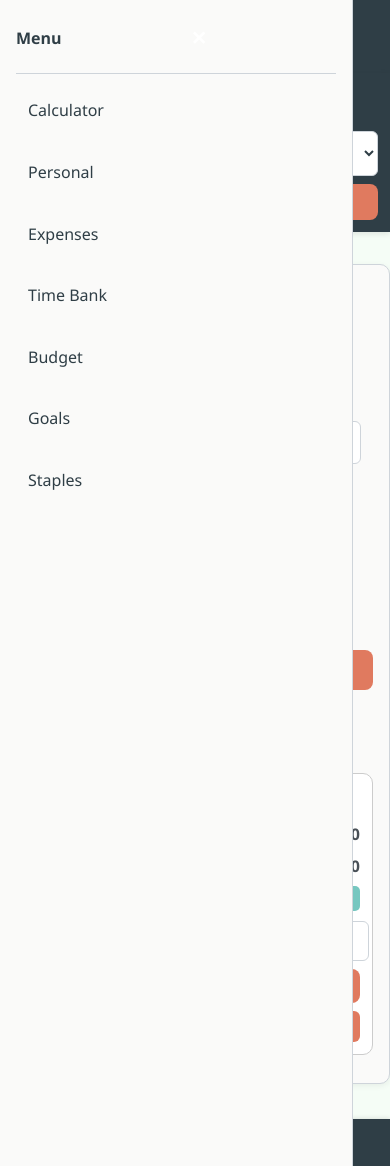
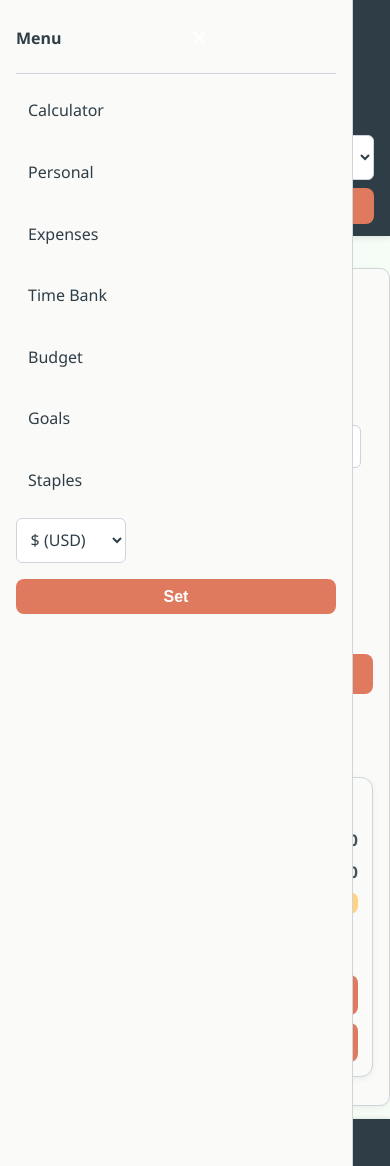
Before and after one commit to HandsomeSandwich/TimeCost, a Flask app: page /goals in a window 390 px wide. Run offline with Flask 3, Linux system fonts and the light colour scheme; tables that the repository leaves empty hold one stand-in row (values such as "Sample post").

Commit message:
Make layout mobile-responsive with drawer nav and goal cards

```diff
--- a/static/style.css
+++ b/static/style.css
@@ -120,9 +120,10 @@
 .navbar {
   background-color: #2F3E46;
   display: flex;
-  justify-content: center;
-  gap: 1.5rem;
-  padding: 1rem 0;
+  align-items: center;
+  justify-content: space-between;
+  gap: 1rem;
+  padding: 1rem;
   margin-bottom: 2rem;
   font-family: var(--font);
   font-weight: 600;
@@ -130,6 +131,7 @@
   box-shadow: 0 2px 6px rgba(0, 0, 0, 0.1);
   position: relative;
   z-index: 1;
+  flex-wrap: wrap;
 }
 
 .navbar a {
@@ -305,15 +307,6 @@
   aspect-ratio: 1 / 1;
 }
 
-/* === Savings Form === */
-.savingsForm {
-  display: flex;
-  gap: 5px;
-  align-items: center;
-}
-
-.savingsForm input { flex: 1; }
-
 /* === Focus states === */
 a:focus,
 button:focus,
@@ -324,12 +317,6 @@
 }
 
 /* === Responsive Layout === */
-
-/* Make the main container breathe on small screens */
-main.container {
-  padding: 1.25rem;
-  margin: 0 auto;
-}
 
 /* Prevent fixed width layouts from squishing */
 .form-container {
@@ -346,27 +333,21 @@
   border-radius: 10px;
 }
 
-/* Make any table behave nicely */
+/* Default table behavior (no forced min-width globally) */
 table {
   width: 100%;
-  min-width: 650px; /* so columns don’t become 2px wide */
   border-collapse: collapse;
 }
+
+/* Optional: apply a min-width only to tables that need it */
+.table-wide {
+  min-width: 650px;
+}
+
 
 /* Inputs: don’t zoom on iOS because of tiny font */
 input, select, button {
   font-size: 16px;
-}
-
-/* Navbar: wrap on small screens */
-.navbar {
-  flex-wrap: wrap;
-  gap: 0.5rem;
-  padding: 0.75rem;
-}
-
-.navbar a {
-  padding: 0.4rem 0.7rem;
 }
 
 /* Currency dropdown + Set button: keep them from floating offscreen */
@@ -410,55 +391,113 @@
   }
 }
 
+@media (max-width: 720px) {
+  .currency-form select { max-width: 110px; }
+  .currency-form button { padding: 0.55rem 0.8rem; }
+}
 
-/* Goals: table on desktop, cards on mobile */
-.goals-cards { display: none; }
+/* =========================
+   Goals (responsive)
+   ========================= */
+
+.goal-table {
+  width: 100%;
+  border-collapse: collapse;
+  margin-top: 20px;
+}
+
+.goal-table,
+.goal-table th,
+.goal-table td {
+  border: 1px solid var(--border-color);
+}
+
+.goal-table th,
+.goal-table td {
+  padding: 10px;
+  text-align: left;
+}
+
+/* Progress (table + cards) */
+.progress-container {
+  width: 100%;
+  background-color: rgba(0, 0, 0, 0.08);
+  border-radius: 8px;
+  margin-top: 6px;
+  height: 22px;
+  overflow: hidden;
+}
+
+body.dark-mode .progress-container {
+  background-color: rgba(255, 255, 255, 0.12);
+}
+
+.progress-bar {
+  height: 100%;
+  background-color: var(--secondary-accent);
+  color: var(--text-dark);
+  text-align: center;
+  line-height: 22px;
+  font-weight: 700;
+  font-size: 0.9rem;
+}
+
+/* Cards (mobile) */
+.goals-cards {
+  display: none;
+  margin-top: 16px;
+}
 
 .goal-card {
   border: 1px solid var(--border-color);
   background: var(--card-bg);
   border-radius: 12px;
   padding: 14px;
-  margin-top: 12px;
+  margin-bottom: 12px;
+  box-shadow: var(--shadow);
 }
 
 .goal-card-title {
-  font-size: 1.1rem;
-  font-weight: 700;
+  font-weight: 800;
   margin-bottom: 10px;
+  font-size: 1.05rem;
   color: var(--text-dark);
 }
 
 .goal-card-row {
   display: flex;
   justify-content: space-between;
+  gap: 10px;
   margin: 6px 0;
   color: var(--text-medium);
 }
 
+/* Buttons */
 .danger-btn {
-  background-color: #e07a5f;
+  background-color: var(--accent);
   color: white;
   border: none;
-  padding: 8px 10px;
+  padding: 10px 12px;
   border-radius: 8px;
   cursor: pointer;
   width: 100%;
 }
 
-.currency-form {
+/* Savings form inside goal card/table actions */
+.savingsForm {
   display: flex;
-  gap: 0.5rem;
+  gap: 8px;
   align-items: center;
+  flex-wrap: wrap;
 }
 
-@media (max-width: 720px) {
-  .currency-form select { max-width: 110px; }
-  .currency-form button { padding: 0.55rem 0.8rem; }
+.savingsForm input[type="number"] {
+  flex: 1;
+  min-width: 140px;
 }
 
-
-@media (max-width: 700px) {
+/* Switch: cards on mobile, table on desktop */
+@media (max-width: 720px) {
   .goal-table { display: none; }
   .goals-cards { display: block; }
 }
--- a/templates/base.html
+++ b/templates/base.html
@@ -63,6 +63,19 @@
   <a href="{{ url_for('budget') }}">Budget</a>
   <a href="{{ url_for('goals') }}">Goals</a>
   <a href="{{ url_for('staples') }}">Staples</a>
+
+  <form action="{{ url_for('set_currency') }}" method="post" class="currency-form drawer-currency">
+  <select name="currency" aria-label="Currency">
+    {% set cur = session.get("currency", "$") %}
+    <option value="$" {{ "selected" if cur == "$" else "" }}>$ (USD)</option>
+    <option value="£" {{ "selected" if cur == "£" else "" }}>£ (GBP)</option>
+    <option value="€" {{ "selected" if cur == "€" else "" }}>€ (EUR)</option>
+    <option value="¥" {{ "selected" if cur == "¥" else "" }}>¥ (JPY)</option>
+    <option value="₹" {{ "selected" if cur == "₹" else "" }}>₹ (INR)</option>
+  </select>
+  <button type="submit">Set</button>
+</form>
+
 </aside>
 
 <script>
--- a/templates/goals.html
+++ b/templates/goals.html
@@ -1,49 +1,5 @@
 {% extends "base.html" %}
 {% block title %}Long Term Savings Goals{% endblock %}
-
-{% block head %}
-  <style>
-    .form-container { max-width: 800px; margin: 0 auto; text-align: left; }
-
-    .goal-table { width: 100%; border-collapse: collapse; margin-top: 20px; }
-    .goal-table, .goal-table th, .goal-table td { border: 1px solid #ccc; }
-    .goal-table th, .goal-table td { padding: 10px; text-align: left; }
-
-    .progress-container { width: 100%; background-color: #eee; border-radius: 5px; margin-top: 5px; height: 25px; overflow: hidden; }
-    .progress-bar { height: 100%; background-color: #76c7c0; text-align: center; line-height: 25px; color: #fff; }
-
-    .savingsForm input[type="number"] { width: 100%; padding: 8px; }
-    .savingsForm button { padding: 8px 10px; cursor: pointer; }
-
-    /* --- Cards --- */
-    .goals-cards { display: none; margin-top: 16px; }
-    .goal-card {
-      border: 1px solid #ccc;
-      border-radius: 10px;
-      padding: 12px;
-      margin-bottom: 12px;
-      background: #fff;
-    }
-    .goal-card-title { font-weight: 700; margin-bottom: 10px; font-size: 1.05rem; }
-    .goal-card-row { display: flex; justify-content: space-between; gap: 10px; margin: 6px 0; }
-    .danger-btn {
-      background-color: #e07a5f;
-      color: white;
-      border: none;
-      padding: 6px 10px;
-      border-radius: 6px;
-      cursor: pointer;
-    }
-
-    /* --- Responsive switching --- */
-    @media (max-width: 720px) {
-      .goal-table { display: none; }
-      .goals-cards { display: block; }
-      .savingsForm { display: flex; gap: 8px; align-items: center; }
-      .savingsForm input { flex: 1; }
-    }
-  </style>
-{% endblock %}
 
 {% block content %}
 <div class="form-container">
```
